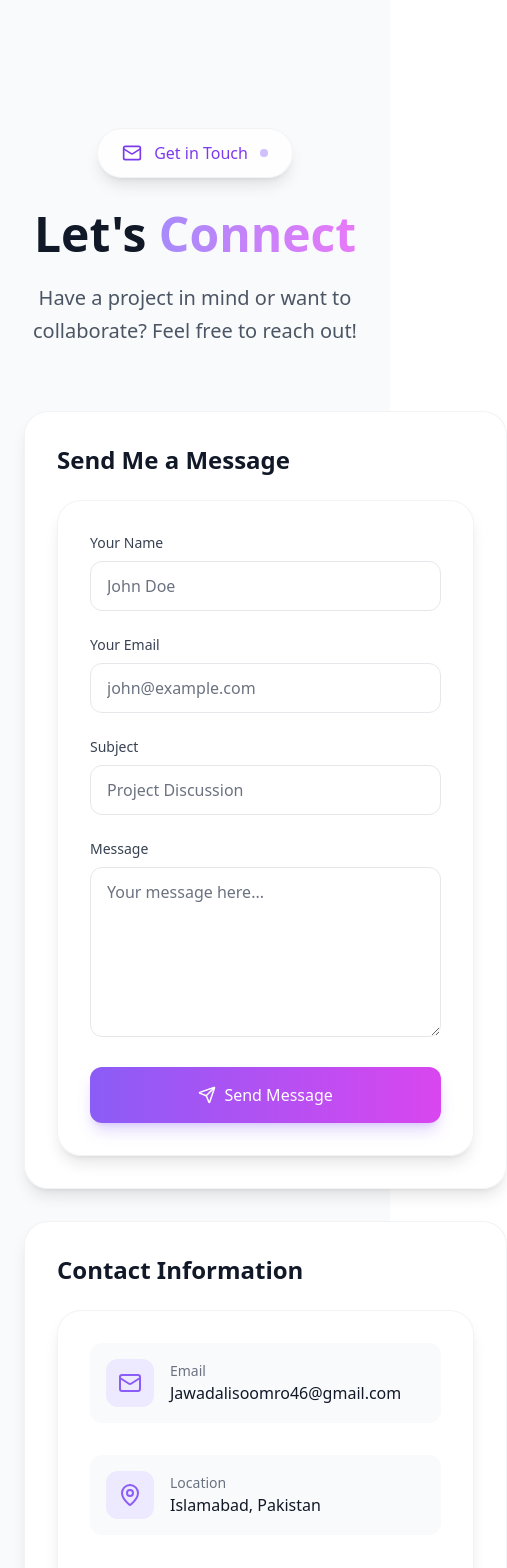
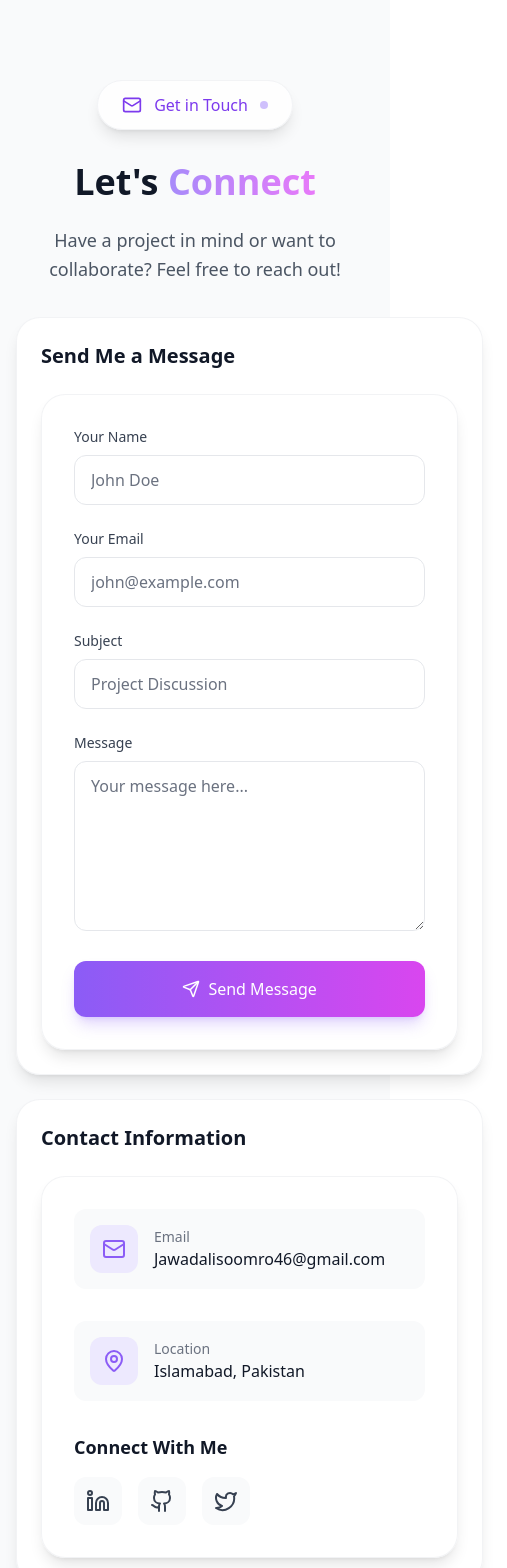
Before and after one commit to jawad8082/jawadportfolio, a React (Vite) app: page / in a window 390 px wide. Shown: the part 9980-11548 px from the top of the page, 507 px wide, since content can reach past the window. Built offline with nearby package versions, Linux system fonts and the light colour scheme.

Commit message:
edit resune

```diff
--- a/src/components/Contact.jsx
+++ b/src/components/Contact.jsx
@@ -310,11 +310,11 @@ const Contact = () => {
       <div className={`relative min-h-screen ${
         darkMode ? "bg-slate-900" : "bg-gray-50"
       }`}>
-        <div className="relative container mx-auto px-6 py-24">
+        <div className="relative container mx-auto px-4 sm:px-6 py-12 sm:py-24">
           <motion.div
             initial={{ opacity: 0, y: 20 }}
             animate={{ opacity: 1, y: 0 }}
-            className="text-center mb-16"
+            className="text-center mb-8 sm:mb-16"
           >
             {/* Header Section */}
             <div className={`inline-flex items-center gap-3 px-6 py-3 rounded-full backdrop-blur-sm mb-8 ${
@@ -332,7 +332,7 @@ const Contact = () => {
               <span className="w-2 h-2 rounded-full bg-violet-400 animate-pulse" />
             </div>
 
-            <h2 className={`text-5xl md:text-6xl font-bold mb-6 ${
+            <h2 className={`text-4xl sm:text-5xl md:text-6xl font-bold mb-6 ${
               darkMode ? "text-white" : "text-gray-900"
             }`}>
               Let's{" "}
@@ -341,7 +341,7 @@ const Contact = () => {
               </GradientText>
             </h2>
 
-            <p className={`text-xl max-w-2xl mx-auto leading-relaxed ${
+            <p className={`text-lg sm:text-xl max-w-2xl mx-auto leading-relaxed ${
               darkMode ? "text-gray-300" : "text-gray-600"
             }`}>
               Have a project in mind or want to collaborate? Feel free to reach out!
@@ -349,19 +349,18 @@ const Contact = () => {
           </motion.div>
 
           {/* Contact Grid */}
-          <div className="grid md:grid-cols-2 gap-8 max-w-6xl mx-auto">
-            {/* Contact Form Card */}
+          <div className="grid lg:grid-cols-2 gap-6 max-w-6xl mx-auto">
+            {/* Send Message Card */}
             <motion.div
               initial={{ opacity: 0, x: -20 }}
               animate={{ opacity: 1, x: 0 }}
               transition={{ delay: 0.2 }}
-              className={`group relative p-8 rounded-3xl backdrop-blur-md transform-gpu hover:translate-y-[-4px] transition-all duration-300 ${
+              className={`h-full group relative p-6 sm:p-8 rounded-3xl backdrop-blur-md transform-gpu hover:translate-y-[-4px] transition-all duration-300 ${
                 darkMode
                   ? "bg-slate-800/90 border border-slate-700/50 shadow-lg shadow-violet-500/5"
                   : "bg-white/90 border border-gray-200/50 hover:bg-white shadow-lg hover:shadow-xl"
               }`}
             >
-              {/* Gradient overlay on hover */}
               <div className={`absolute inset-0 rounded-3xl opacity-0 group-hover:opacity-100 transition-opacity duration-300 ${
                 darkMode
                   ? "bg-gradient-to-br from-violet-500/10 via-fuchsia-500/10 to-transparent"
@@ -369,7 +368,7 @@ const Contact = () => {
               }`} />
 
               <div className="relative z-10">
-                <h3 className={`text-2xl font-bold mb-6 ${
+                <h3 className={`text-xl sm:text-2xl font-bold mb-6 ${
                   darkMode ? "text-white" : "text-gray-900"
                 }`}>
                   Send Me a Message
@@ -378,20 +377,17 @@ const Contact = () => {
               </div>
             </motion.div>
 
-            {/* Contact Info Card */}
+            {/* Contact Information Card */}
             <motion.div
               initial={{ opacity: 0, x: 20 }}
               animate={{ opacity: 1, x: 0 }}
               transition={{ delay: 0.3 }}
-              className="space-y-6"
-            >
-              {/* Contact Details */}
-              <div className={`group relative p-8 rounded-3xl backdrop-blur-md transform-gpu hover:translate-y-[-4px] transition-all duration-300 ${
+              className={`h-full group relative p-6 sm:p-8 rounded-3xl backdrop-blur-md transform-gpu hover:translate-y-[-4px] transition-all duration-300 ${
                 darkMode
                   ? "bg-slate-800/90 border border-slate-700/50 shadow-lg shadow-violet-500/5"
                   : "bg-white/90 border border-gray-200/50 hover:bg-white shadow-lg hover:shadow-xl"
-              }`}>
-                {/* Gradient overlay on hover */}
+              }`}
+            >
               <div className={`absolute inset-0 rounded-3xl opacity-0 group-hover:opacity-100 transition-opacity duration-300 ${
                 darkMode
                   ? "bg-gradient-to-br from-violet-500/10 via-fuchsia-500/10 to-transparent"
@@ -399,13 +395,12 @@ const Contact = () => {
               }`} />
 
               <div className="relative z-10">
-                  <h3 className={`text-2xl font-bold mb-6 ${
+                <h3 className={`text-xl sm:text-2xl font-bold mb-6 ${
                   darkMode ? "text-white" : "text-gray-900"
                 }`}>
                   Contact Information
                 </h3>
                 <ContactInfo />
-                </div>
               </div>
             </motion.div>
           </div>
```
Also changed, not shown: 2 other files (tests, documents, lock files or other folders). Lines whose indentation alone changed are shown as unchanged.
